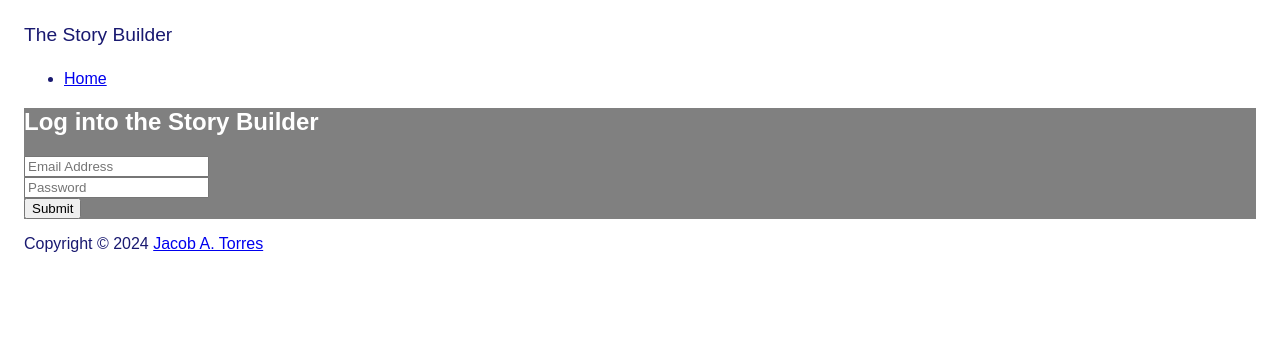
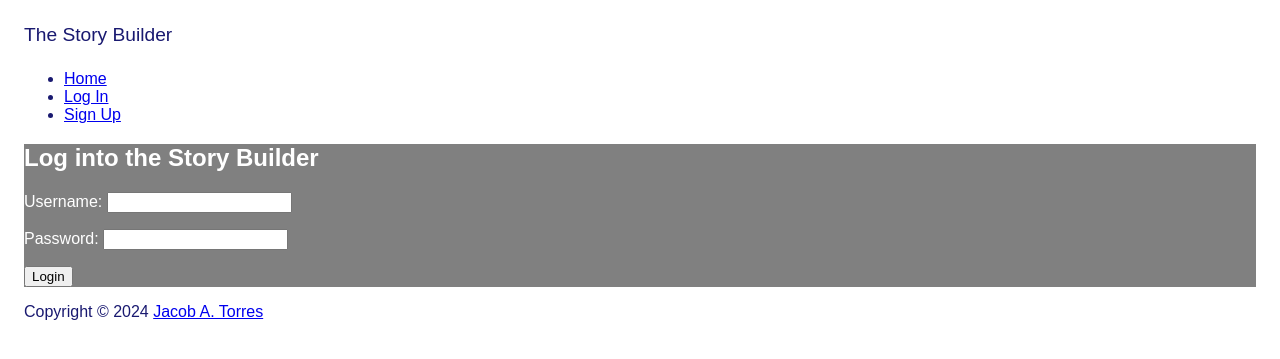
Before and after one commit to jacob-torres/Story-Builder, a Django app: page /login/ in a window 1280 px wide. Shown: the top 359 px of the page. Run offline with Django 5.2, Linux system fonts and the light colour scheme.

Commit message:
Created login logic in login view function and updated login template. Also create forms module in app directory and the loginForm class.

```diff
--- /dev/null
+++ b/storybuilder/app/forms.py
@@ -0,0 +1,8 @@
+from django import forms
+
+
+class LoginForm(forms.Form):
+    """Login form."""
+
+    username = forms.CharField(label='Username', max_length=100)
+    password = forms.CharField(widget=forms.PasswordInput, label='Password')
--- a/storybuilder/app/templates/base.html
+++ b/storybuilder/app/templates/base.html
@@ -24,14 +24,19 @@
                     <li>
                         <a href="/">Home</a>
                     </li>
+                    <li>
+                        <a href="/login">Log In</a>
+                    </li>
+                    <li>
+                        <a href="/signup">Sign Up</a>
+                    </li>
                 </ul>
             </nav>
         </div>
     </section>
 
     <main>
-        {% block content %}
-        {% endblock %}
+        {% block content %}{% endblock %}
     </main>
 
     <footer>
--- a/storybuilder/app/templates/login.html
+++ b/storybuilder/app/templates/login.html
@@ -6,10 +6,11 @@
     <h1>Log into the Story Builder</h1>
     <form class="login-form" method="post">
         {% csrf_token %}
-        <input class="login-form" type="email" name="email" placeholder="Email Address" required><br>
-        <!-- <input class="login-form" type="text" name="username" placeholder="Username" required><br> -->
+        {{ form.as_p }}
+        <button type="submit">Login</button>
+        <!-- <input class="login-form" type="email" name="email" placeholder="Email Address" required><br>
         <input class="login-form" type="password" name="password" placeholder="Password" required><br>
-        <input class="login-form" type="submit" name="login">
+        <input class="login-form" type="submit" name="login"> -->
     </form>
 </section>
 {% endblock %}
--- a/storybuilder/app/views.py
+++ b/storybuilder/app/views.py
@@ -1,6 +1,7 @@
 from django.shortcuts import render, redirect
 from django.http import HttpResponse
 from django.contrib.auth import login, logout, authenticate
+from .forms import LoginForm
 
 # Create your views here.
 def welcome(request):
@@ -9,7 +10,26 @@ def welcome(request):
 
 def login(request):
     """Login view."""
-    return render(request, 'login.html')
+
+    if request.method == 'POST':
+        form = LoginForm(request.POST)
+
+        if form.is_valid():
+            username = form.cleaned_data['username']
+            password = form.cleaned_data['password']
+            user = authenticate(request, username=username, password=password)
+
+            if user is not None:
+                login(request)
+                return redirect('')
+            else:
+                form.add_error(None, 'Invalid username or password')
+
+    else:
+        form = LoginForm()
+
+    context = {'form': form}
+    return render(request, 'login.html', context=context)
 
 def logout(request):
     """Logout view."""
```
